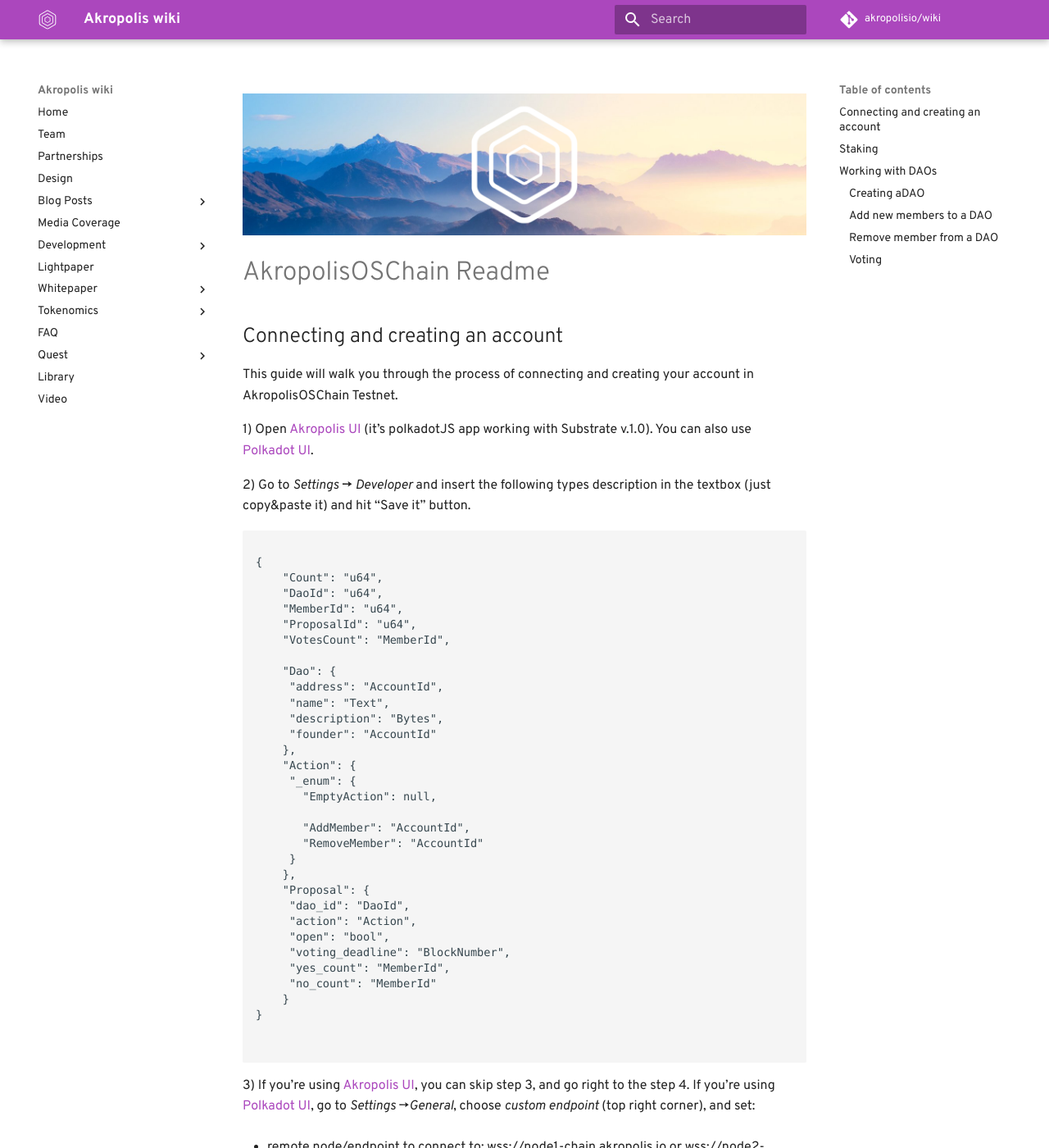
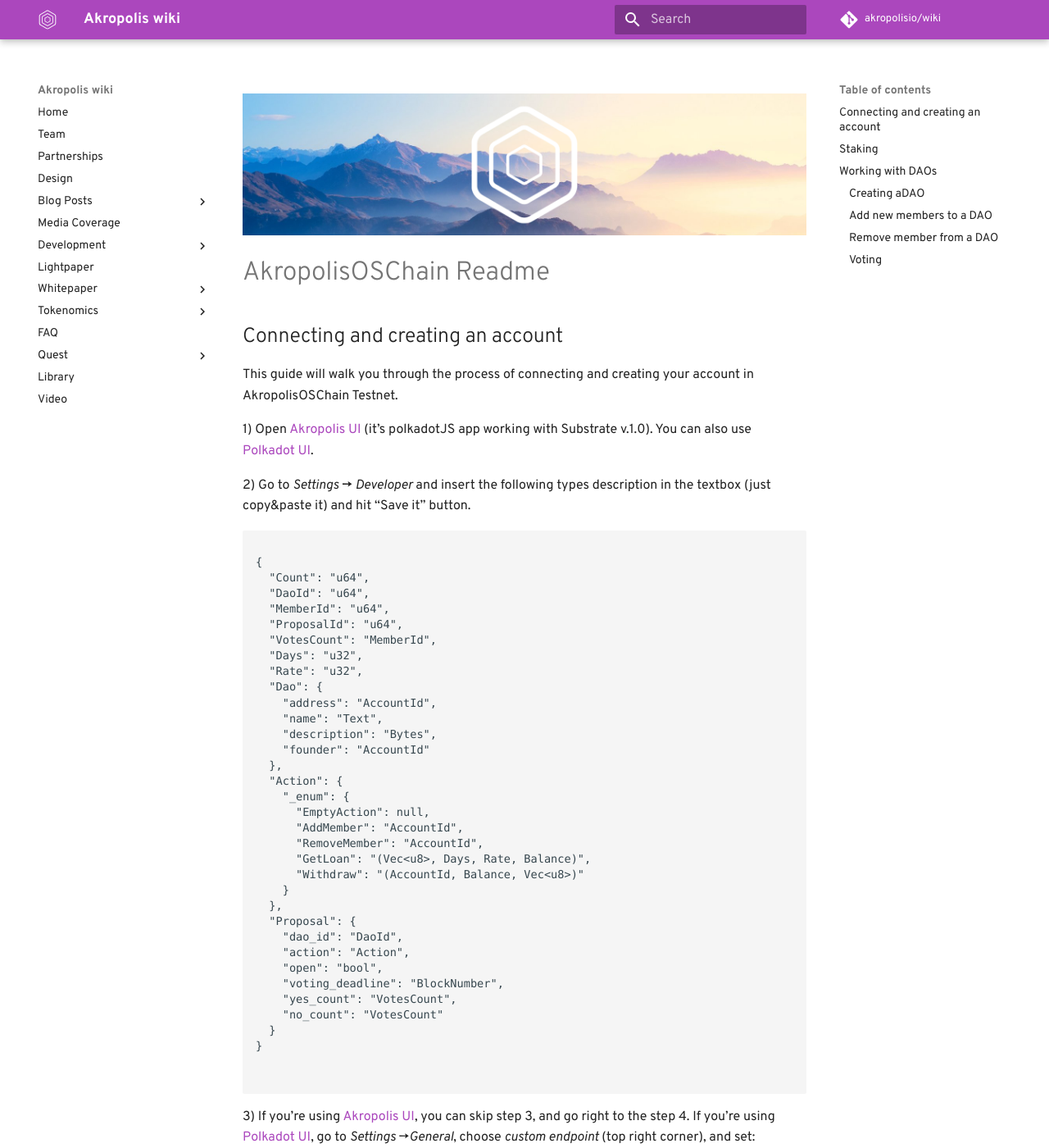
Before and after one commit to kaonone/wiki, an MkDocs documentation site: the page built from docs/AkropolisChain.md, in a window 1280 px wide and 1400 px high. Shown: the whole window at 82% size. Built offline with MkDocs 1.6.1 and Material for MkDocs 9.7.7, drawn with Linux system fonts in a browser that asks for light colours; some web fonts are replaced; comment, search, counter and statistics services are not loaded; old or Windows-style settings are respelled for this version of MkDocs; some of the changed text lies outside the part shown.

Commit message:
update AkropolisChain

````diff
--- a/docs/AkropolisChain.md
+++ b/docs/AkropolisChain.md
@@ -15,34 +15,36 @@
 ```bash
 
 {
-    "Count": "u64",
-    "DaoId": "u64",
-    "MemberId": "u64",
-    "ProposalId": "u64",
-    "VotesCount": "MemberId",
-
-    "Dao": {
-     "address": "AccountId",
-     "name": "Text",
-     "description": "Bytes",
-     "founder": "AccountId"
-    },
-    "Action": {
-     "_enum": {
-       "EmptyAction": null,
-
-       "AddMember": "AccountId",
-       "RemoveMember": "AccountId"
-     }
-    },
-    "Proposal": {
-     "dao_id": "DaoId",
-     "action": "Action",
-     "open": "bool",
-     "voting_deadline": "BlockNumber",
-     "yes_count": "MemberId",
-     "no_count": "MemberId"
+  "Count": "u64",
+  "DaoId": "u64",
+  "MemberId": "u64",
+  "ProposalId": "u64",
+  "VotesCount": "MemberId",
+  "Days": "u32",
+  "Rate": "u32",
+  "Dao": {
+    "address": "AccountId",
+    "name": "Text",
+    "description": "Bytes",
+    "founder": "AccountId"
+  },
+  "Action": {
+    "_enum": {
+      "EmptyAction": null,
+      "AddMember": "AccountId",
+      "RemoveMember": "AccountId",
+      "GetLoan": "(Vec<u8>, Days, Rate, Balance)",
+      "Withdraw": "(AccountId, Balance, Vec<u8>)"
     }
+  },
+  "Proposal": {
+    "dao_id": "DaoId",
+    "action": "Action",
+    "open": "bool",
+    "voting_deadline": "BlockNumber",
+    "yes_count": "VotesCount",
+    "no_count": "VotesCount"
+  }
 }
 
 
````
Also changed, not shown: other parts of docs/AkropolisChain.md (+1 -1 lines).
